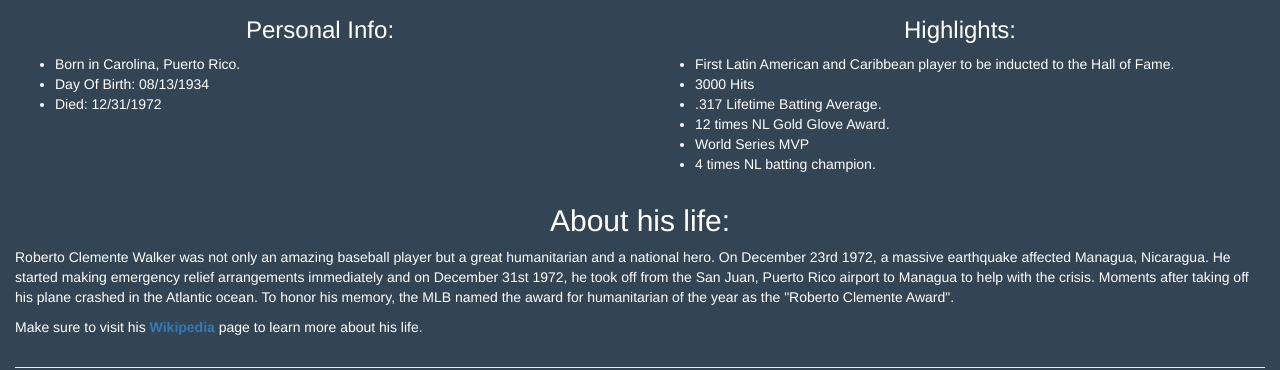
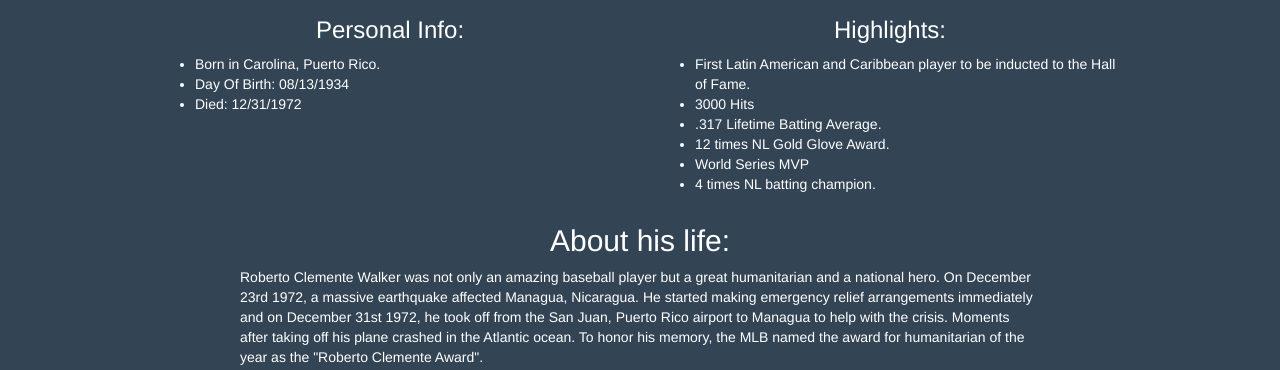
Before and after one commit to nelabdiel/clemente, a plain HTML site: page index.html in a window 1280 px wide. Shown: the part 434-804 px from the top of the page. Drawn offline with nearby package versions, Linux system fonts and the light colour scheme.

Commit message:
formatting of text

```diff
--- a/css/style.css
+++ b/css/style.css
@@ -8,3 +8,14 @@ body {
   background-color: white;
   color: #334455;
 }
+.box {
+  width: 80%;
+}
+.content {
+  vertical-align: middle;
+  border-color: #000000;
+  border-width: 0px;
+  border-style: solid;
+  margin-left: 10%;
+  margin-right: 10%;
+}
--- a/index.html
+++ b/index.html
@@ -30,7 +30,7 @@
   </div>
 
 
-  <div class="row">
+  <div class="row content">
 
    <div class="white-text col-xs-6">
      <h3 class="text-center">Personal Info:</h3>
@@ -57,9 +57,9 @@
     <h2 class="white-text text-center">About his life:</h2>
 
 
-    <p class="white-text col-xs-12"> Roberto Clemente Walker was not only an amazing baseball player but a great humanitarian and a national hero. On December 23rd 1972, a massive earthquake affected Managua, Nicaragua. He started making emergency relief arrangements immediately and on December 31st 1972, he took off from the San Juan, Puerto Rico airport to Managua to help with the crisis. Moments after taking off his plane crashed in the Atlantic ocean. To honor his memory, the MLB named the award for humanitarian of the year as the "Roberto Clemente Award".</p>
+    <p class="white-text content"> Roberto Clemente Walker was not only an amazing baseball player but a great humanitarian and a national hero. On December 23rd 1972, a massive earthquake affected Managua, Nicaragua. He started making emergency relief arrangements immediately and on December 31st 1972, he took off from the San Juan, Puerto Rico airport to Managua to help with the crisis. Moments after taking off his plane crashed in the Atlantic ocean. To honor his memory, the MLB named the award for humanitarian of the year as the "Roberto Clemente Award".</p>
 
-      <p class="white-text col-xs-12">Make sure to visit his <a href="https://en.wikipedia.org/wiki/Roberto_Clemente"><b>Wikipedia</b></a> page to learn more about his life.</p>
+      <p class="white-text content">Make sure to visit his <a href="https://en.wikipedia.org/wiki/Roberto_Clemente"><b>Wikipedia</b></a> page to learn more about his life.</p>
 
         <br>
         <br>
```
